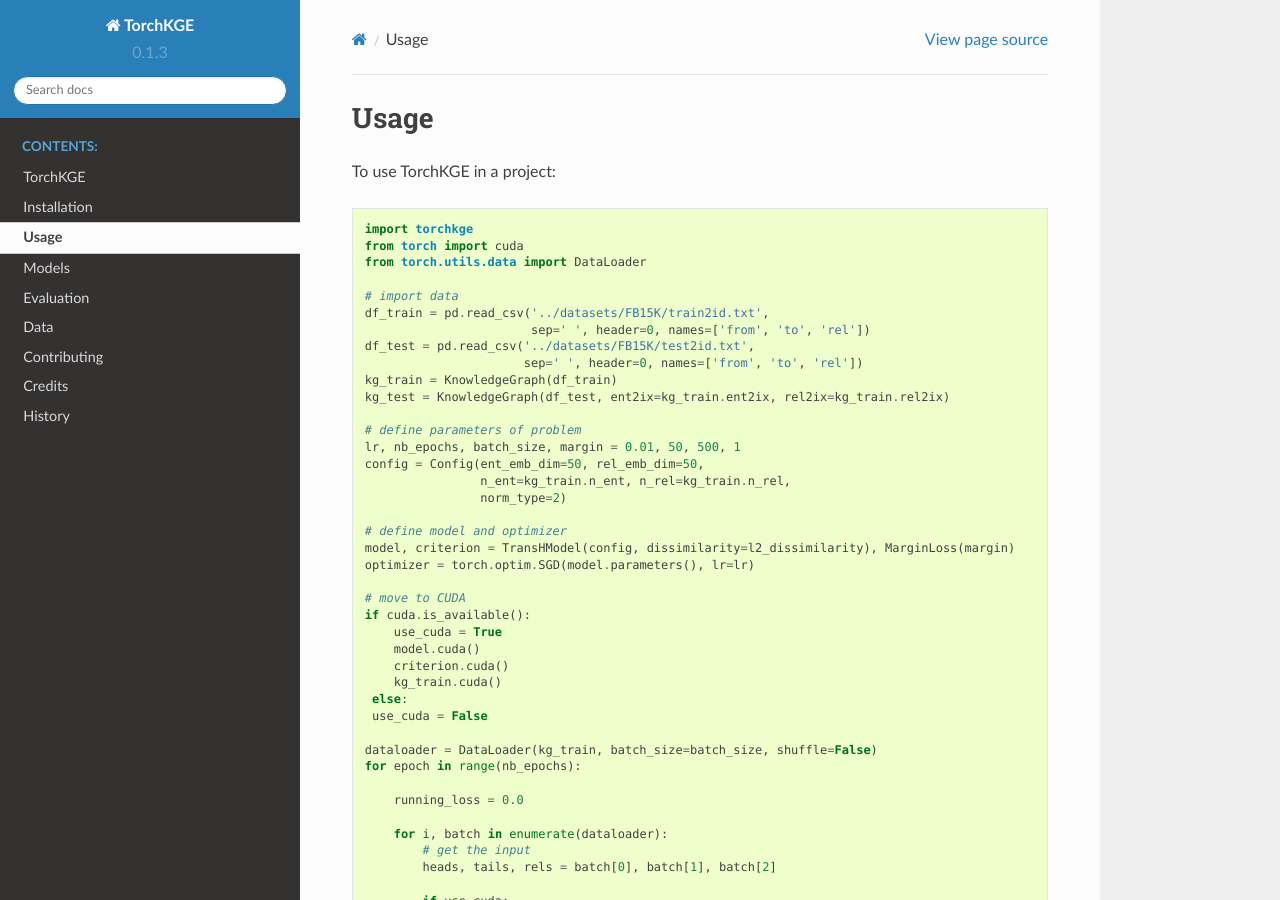
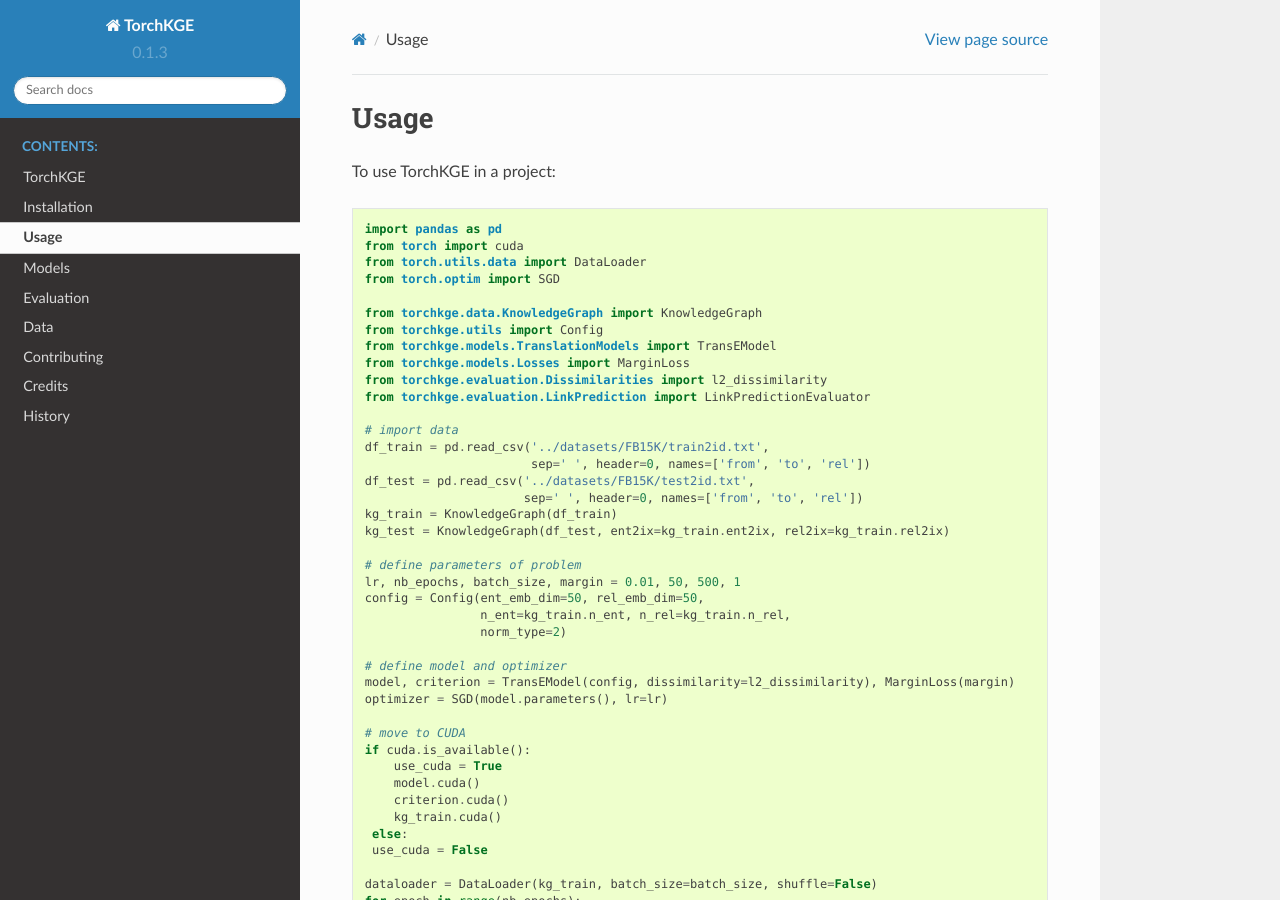
Before and after one commit to torchkge-team/torchkge, a Sphinx documentation site: the page built from docs/usage.rst, in a window 1280 px wide and 900 px high. Built offline with Sphinx 7.4.7 and the Read the Docs theme 2.0.0, drawn with Linux system fonts in a browser that asks for light colours.

Commit message:
Update usage.rst

```diff
--- a/docs/usage.rst
+++ b/docs/usage.rst
@@ -4,9 +4,17 @@
 
 To use TorchKGE in a project::
 
-    import torchkge
+    import pandas as pd
     from torch import cuda
     from torch.utils.data import DataLoader
+    from torch.optim import SGD
+
+    from torchkge.data.KnowledgeGraph import KnowledgeGraph
+    from torchkge.utils import Config
+    from torchkge.models.TranslationModels import TransEModel
+    from torchkge.models.Losses import MarginLoss
+    from torchkge.evaluation.Dissimilarities import l2_dissimilarity
+    from torchkge.evaluation.LinkPrediction import LinkPredictionEvaluator
 
     # import data
     df_train = pd.read_csv('../datasets/FB15K/train2id.txt',
@@ -23,8 +31,8 @@
                     norm_type=2)
 
     # define model and optimizer
-    model, criterion = TransHModel(config, dissimilarity=l2_dissimilarity), MarginLoss(margin)
-    optimizer = torch.optim.SGD(model.parameters(), lr=lr)
+    model, criterion = TransEModel(config, dissimilarity=l2_dissimilarity), MarginLoss(margin)
+    optimizer = SGD(model.parameters(), lr=lr)
 
     # move to CUDA
     if cuda.is_available():
```
